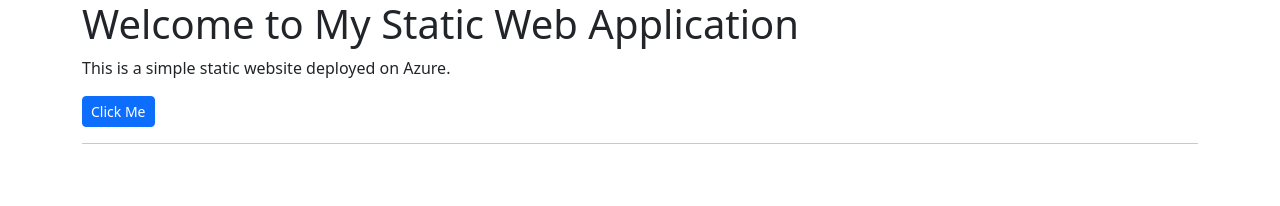
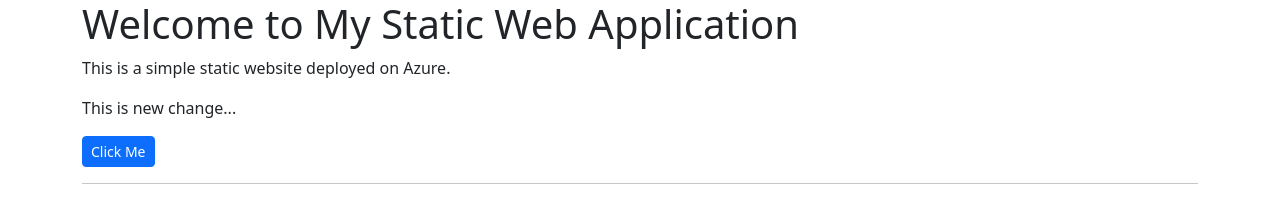
Before and after one commit to vaishali-2020/StaticWebApp, a plain HTML site: page index.html in a window 1280 px wide. Drawn offline with nearby package versions, Linux system fonts and the light colour scheme.

Commit message:
second commit

```diff
--- a/index.html
+++ b/index.html
@@ -14,6 +14,7 @@
     <div class="container">
         <h1>Welcome to My Static Web Application</h1>
         <p>This is a simple static website deployed on Azure.</p>
+        <p>This is new change...</p>
         <button onclick="showMessage()" class="btn btn-sm btn-primary">Click Me</button>
         <hr />
         <div id="message"></div>
```
